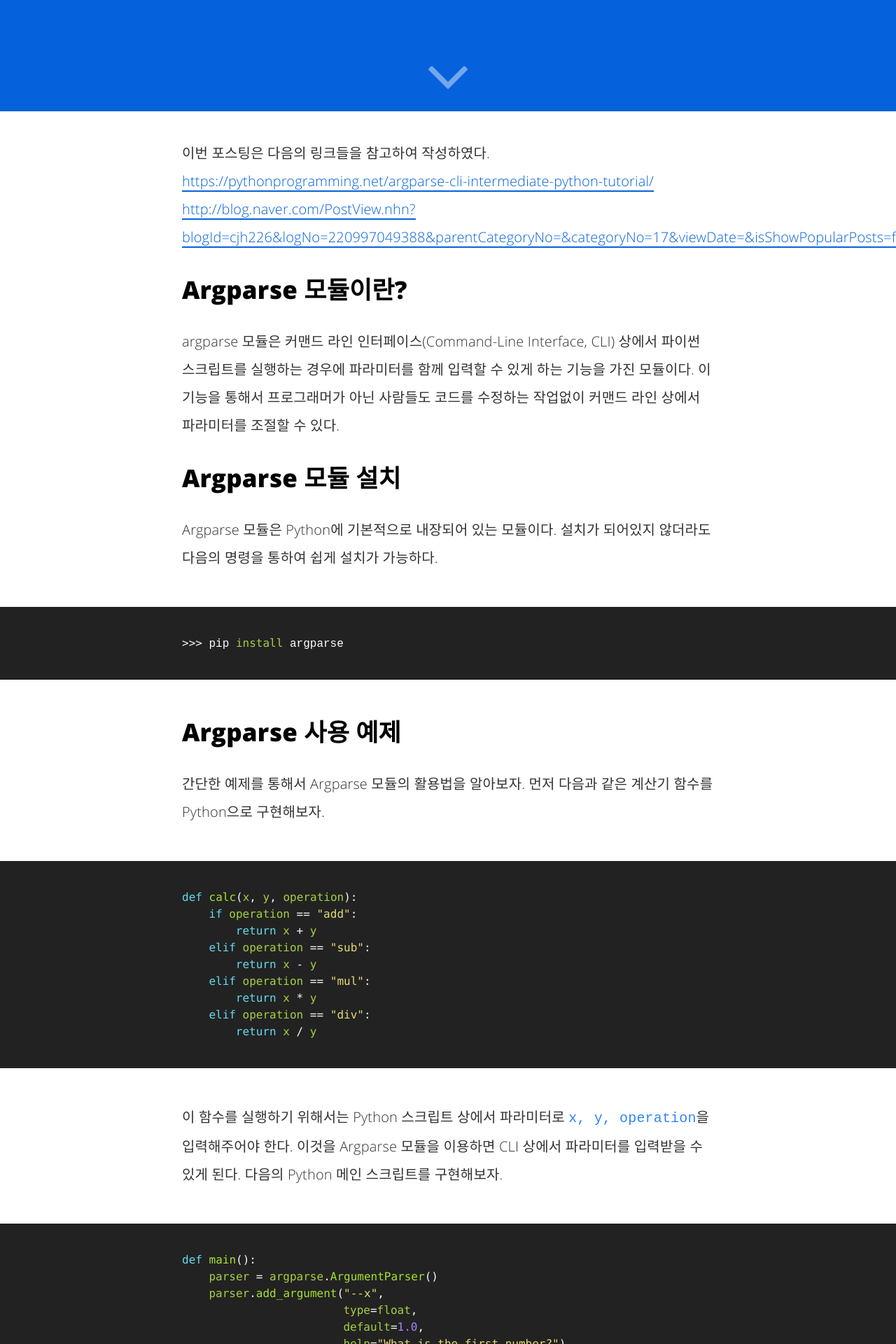
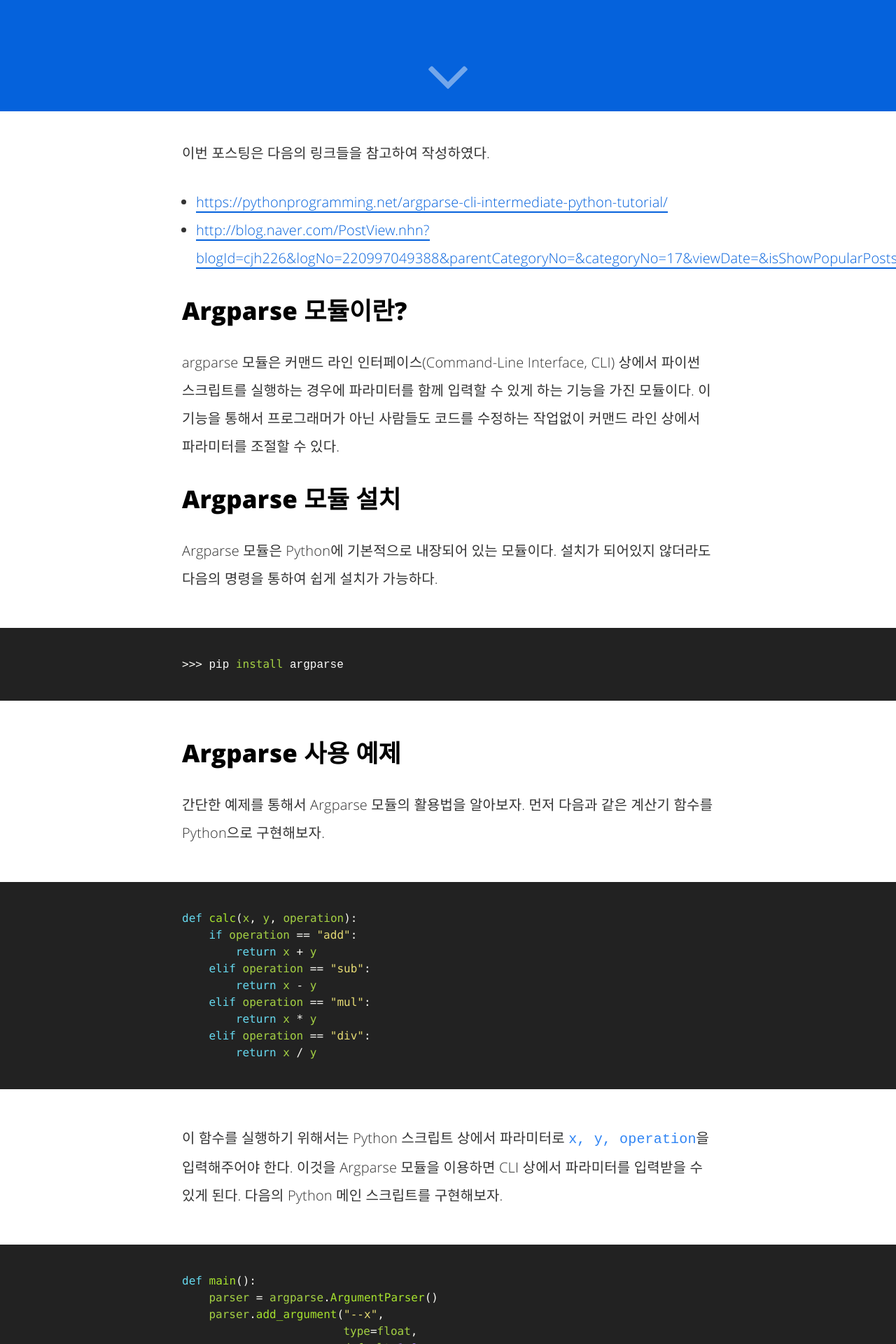
Before and after one commit to hcnoh/blog-prev, a Jekyll site: the page built from _posts/2018-09-04-argparse.md, in a window 1280 px wide. Shown: the part 741-2661 px from the top of the page at 70% size. Built offline with Jekyll 4.4.1, drawn with Linux system fonts in a browser that asks for light colours; comment, search, counter and statistics services are not loaded.

```diff
--- a/_posts/2018-09-04-argparse.md
+++ b/_posts/2018-09-04-argparse.md
@@ -12,8 +12,8 @@ twitter_text: 'Python Argparse 모듈 정리'
 ---
 
 이번 포스팅은 다음의 링크들을 참고하여 작성하였다.
-[https://pythonprogramming.net/argparse-cli-intermediate-python-tutorial/](https://pythonprogramming.net/argparse-cli-intermediate-python-tutorial/)
-[http://blog.naver.com/PostView.nhn?blogId=cjh226&logNo=220997049388&parentCategoryNo=&categoryNo=17&viewDate=&isShowPopularPosts=false&from=section](http://blog.naver.com/PostView.nhn?blogId=cjh226&logNo=220997049388&parentCategoryNo=&categoryNo=17&viewDate=&isShowPopularPosts=false&from=section)
+- [https://pythonprogramming.net/argparse-cli-intermediate-python-tutorial/](https://pythonprogramming.net/argparse-cli-intermediate-python-tutorial/)
+- [http://blog.naver.com/PostView.nhn?blogId=cjh226&logNo=220997049388&parentCategoryNo=&categoryNo=17&viewDate=&isShowPopularPosts=false&from=section](http://blog.naver.com/PostView.nhn?blogId=cjh226&logNo=220997049388&parentCategoryNo=&categoryNo=17&viewDate=&isShowPopularPosts=false&from=section)
 
 ## Argparse 모듈이란?
 argparse 모듈은 커맨드 라인 인터페이스(Command-Line Interface, CLI) 상에서 파이썬 스크립트를 실행하는 경우에 파라미터를 함께 입력할 수 있게 하는 기능을 가진 모듈이다. 이 기능을 통해서 프로그래머가 아닌 사람들도 코드를 수정하는 작업없이 커맨드 라인 상에서 파라미터를 조절할 수 있다.
```
